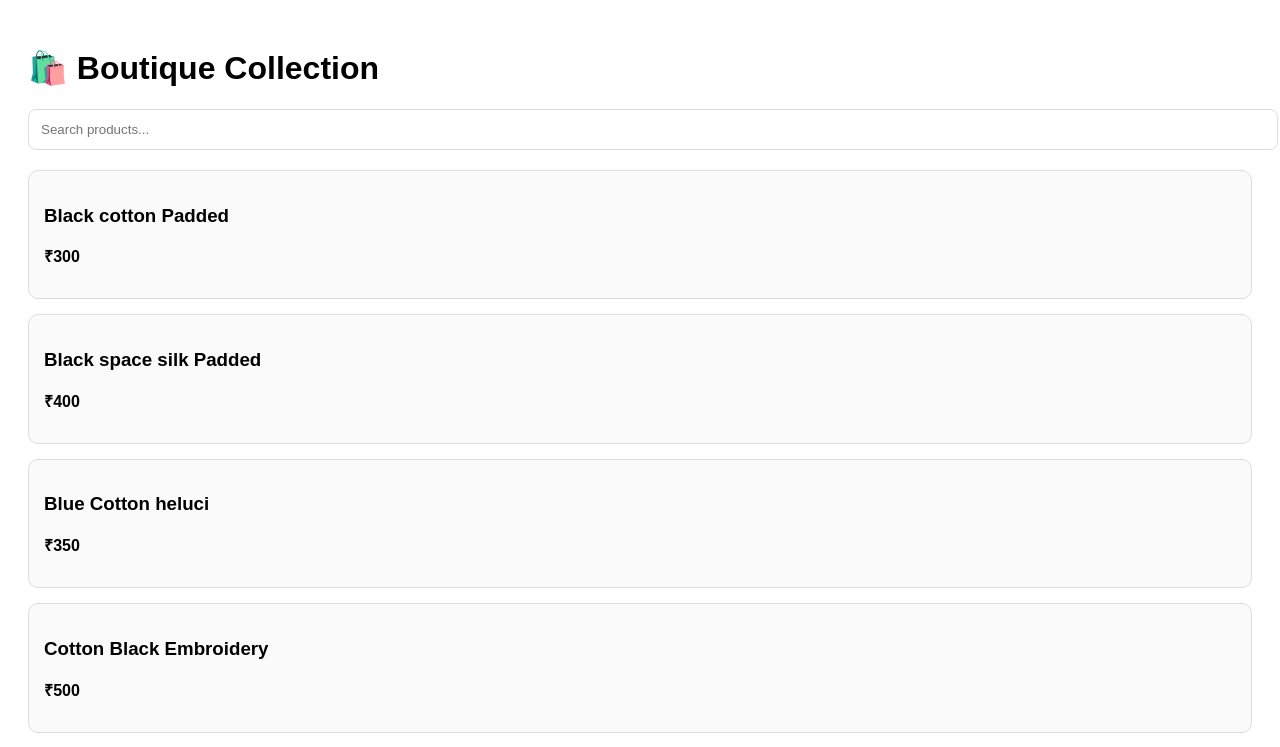
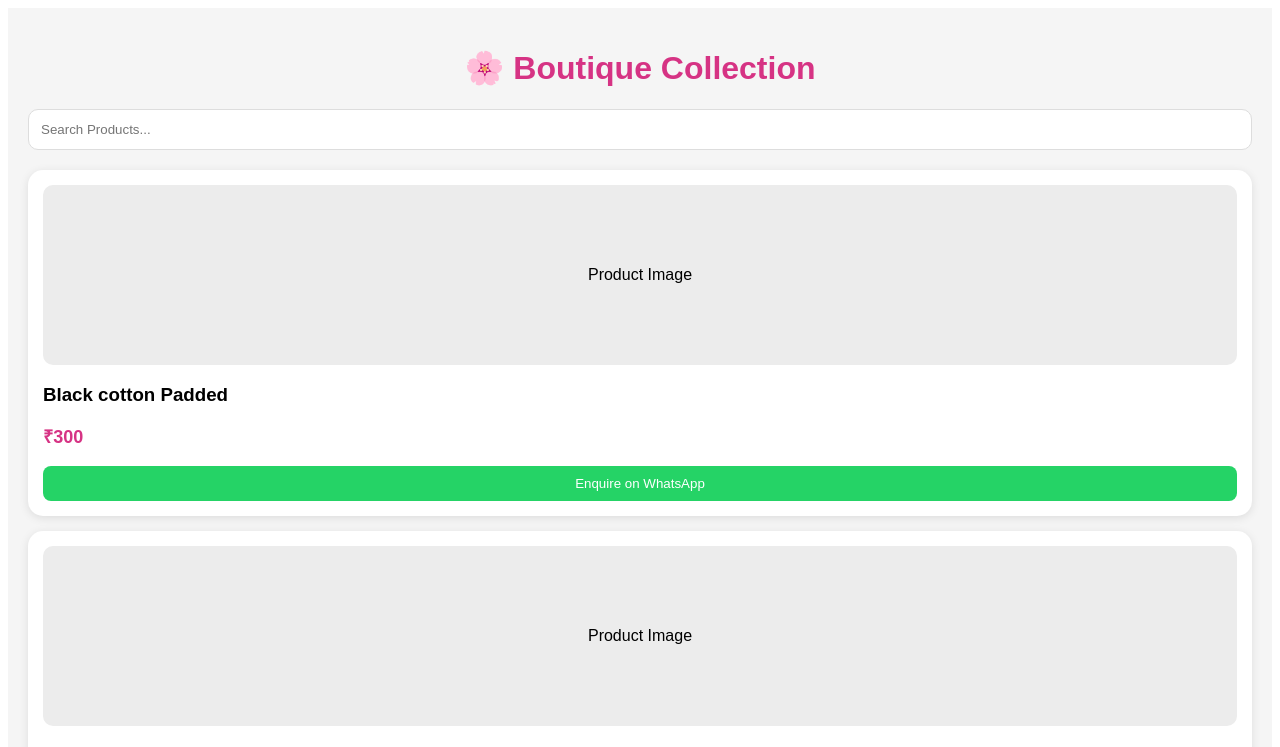
Before and after one commit to kalyan444btech-web/blouse-catalog, a Next.js app: page / in a window 1280 px wide. Shown: the top 747 px of the page. Built offline with nearby package versions, Linux system fonts and the light colour scheme.

Commit message:
Update index.js

```diff
--- a/pages/index.js
+++ b/pages/index.js
@@ -18,46 +18,99 @@ export default function Home() {
 
   const [search, setSearch] = useState("");
 
-  const filteredProducts = products.filter((p) =>
+  const filtered = products.filter((p) =>
     p.name.toLowerCase().includes(search.toLowerCase())
   );
 
   return (
-    <div style={{ padding: "20px", fontFamily: "Arial" }}>
-      <h1>🛍️ Boutique Collection</h1>
+    <div
+      style={{
+        background: "#f5f5f5",
+        minHeight: "100vh",
+        padding: "20px",
+        fontFamily: "Arial, sans-serif"
+      }}
+    >
+      <h1
+        style={{
+          textAlign: "center",
+          color: "#d63384"
+        }}
+      >
+        🌸 Boutique Collection
+      </h1>
 
       <input
-        type="text"
-        placeholder="Search products..."
+        placeholder="Search Products..."
         value={search}
         onChange={(e) => setSearch(e.target.value)}
         style={{
           width: "100%",
           padding: "12px",
-          borderRadius: "8px",
+          borderRadius: "10px",
           border: "1px solid #ddd",
-          marginBottom: "20px"
+          marginBottom: "20px",
+          boxSizing: "border-box"
         }}
       />
 
-      {filteredProducts.map((product) => (
+      <div
+        style={{
+          display: "grid",
+          gap: "15px"
+        }}
+      >
+        {filtered.map((product) => (
           <div
             key={product.name}
             style={{
-            border: "1px solid #ddd",
-            borderRadius: "10px",
+              background: "#fff",
+              borderRadius: "15px",
               padding: "15px",
-            marginBottom: "15px",
-            backgroundColor: "#fafafa"
+              boxShadow: "0 2px 10px rgba(0,0,0,0.1)"
             }}
           >
+            <div
+              style={{
+                height: "180px",
+                background: "#ececec",
+                borderRadius: "10px",
+                marginBottom: "10px",
+                display: "flex",
+                justifyContent: "center",
+                alignItems: "center"
+              }}
+            >
+              Product Image
+            </div>
+
             <h3>{product.name}</h3>
 
-          <p>
-            <strong>₹{product.price}</strong>
+            <p
+              style={{
+                color: "#d63384",
+                fontWeight: "bold",
+                fontSize: "18px"
+              }}
+            >
+              ₹{product.price}
             </p>
+
+            <button
+              style={{
+                background: "#25D366",
+                color: "white",
+                border: "none",
+                padding: "10px",
+                borderRadius: "8px",
+                width: "100%"
+              }}
+            >
+              Enquire on WhatsApp
+            </button>
           </div>
         ))}
       </div>
+    </div>
   );
 }
```
Lines whose indentation alone changed are shown as unchanged.
